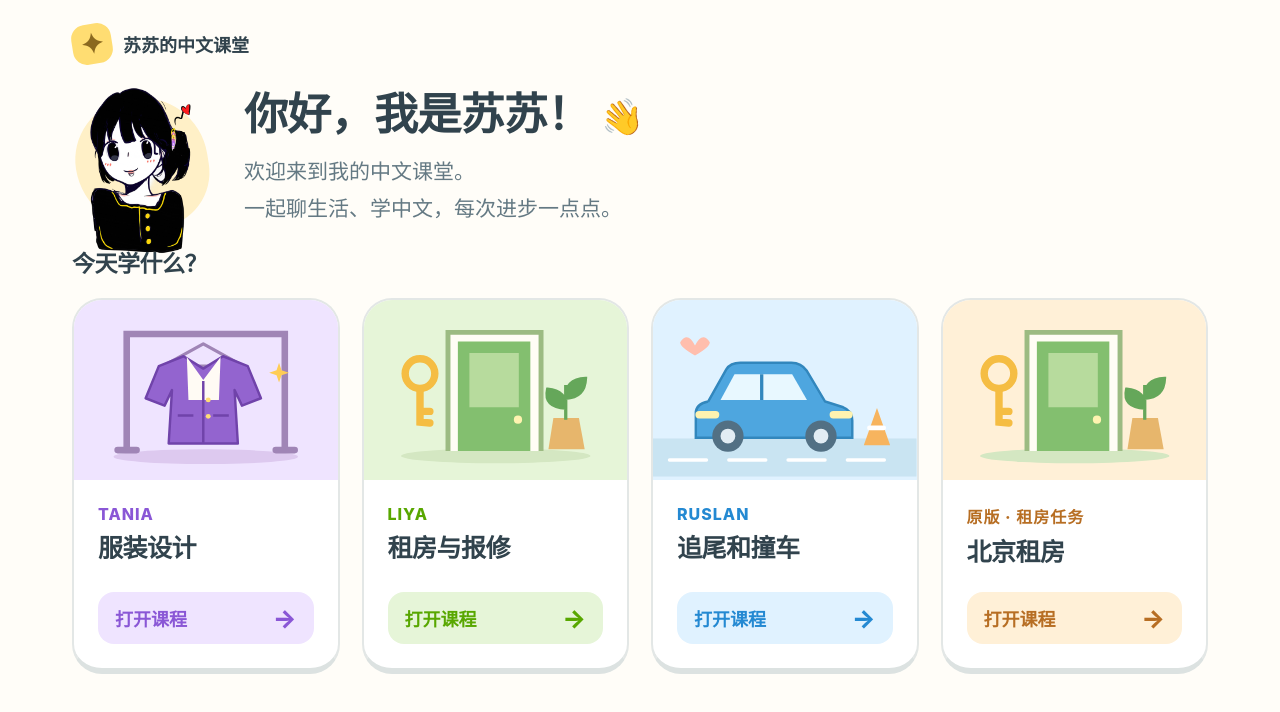
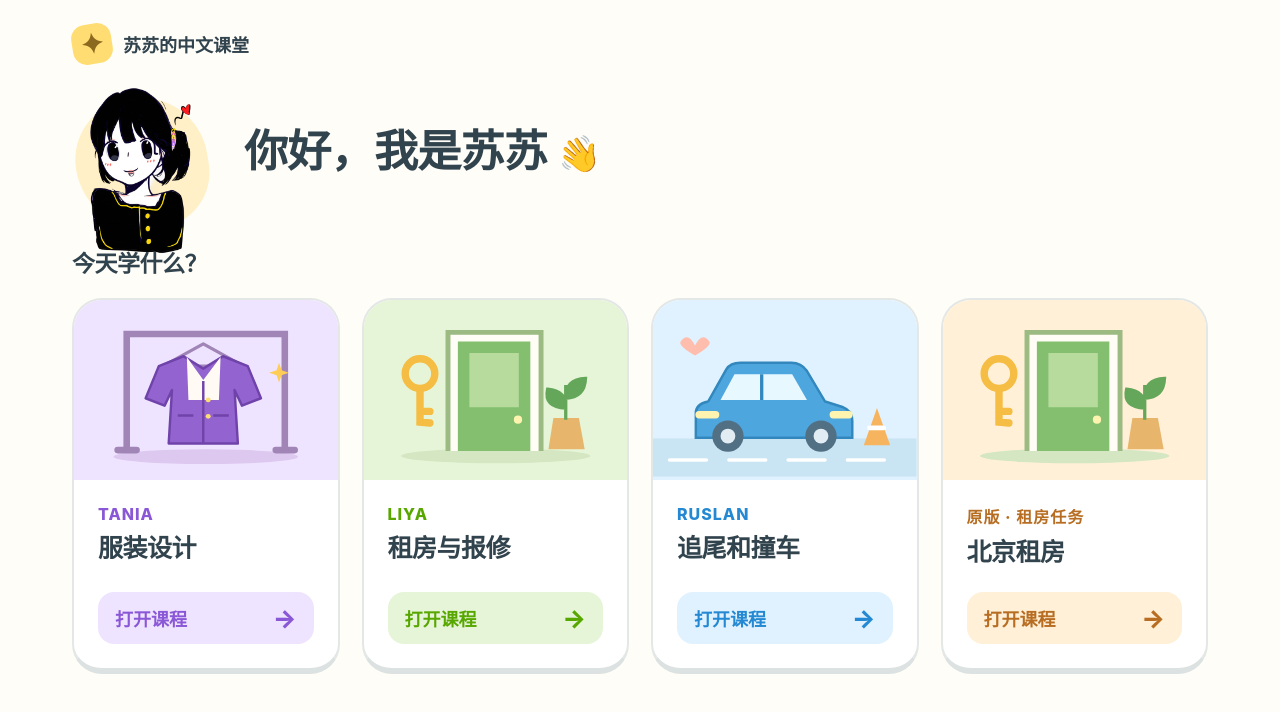
Before and after one commit to FlipThatPancake/chinese-lesson-1, a plain HTML site: page index.html in a window 1280 px wide. Drawn offline with Linux system fonts and the light colour scheme.

Commit message:
Shorten Susu's welcome to one friendly greeting

```diff
--- a/index.html
+++ b/index.html
@@ -14,7 +14,7 @@
 </style></head><body><main><div class="brand"><span class="spark" aria-hidden="true">✦</span>苏苏的中文课堂</div>
 <header class="welcome" aria-labelledby="welcome-title">
 <div class="teacher-portrait"><img src="./assets/susu-teacher.png" alt="苏苏老师的卡通头像" width="968" height="1269" decoding="async"></div>
-<div class="welcome-copy"><h1 id="welcome-title">你好，我是苏苏！<span class="wave" aria-hidden="true">👋</span></h1><p>欢迎来到我的中文课堂。<br>一起聊生活、学中文，每次进步一点点。</p></div>
+<div class="welcome-copy"><h1 id="welcome-title">你好，我是苏苏<span class="wave" aria-hidden="true">👋</span></h1></div>
 </header>
 <h2 class="lesson-heading" id="lesson-heading">今天学什么？</h2>
 <nav class="lessons" aria-labelledby="lesson-heading">
```
